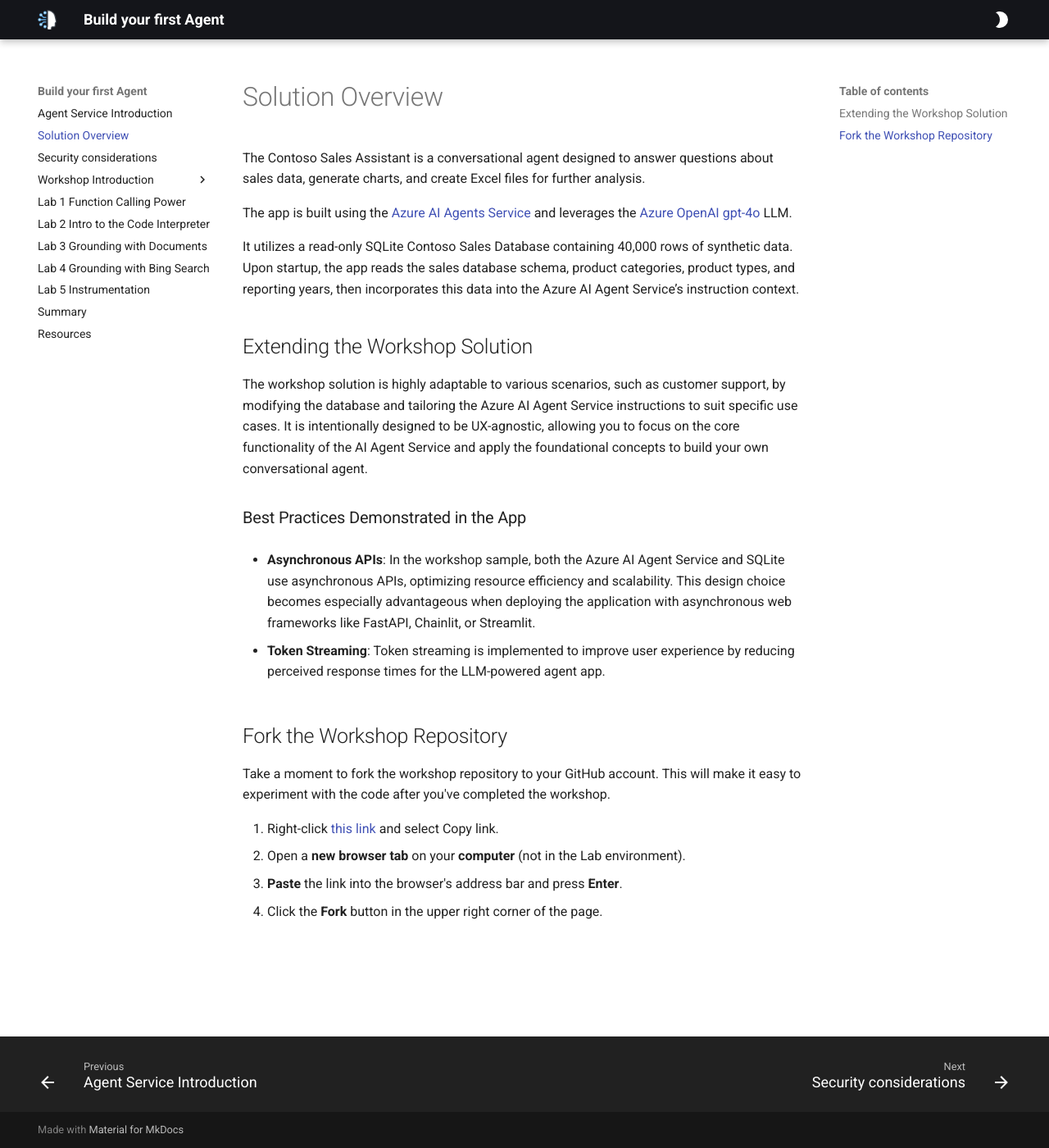
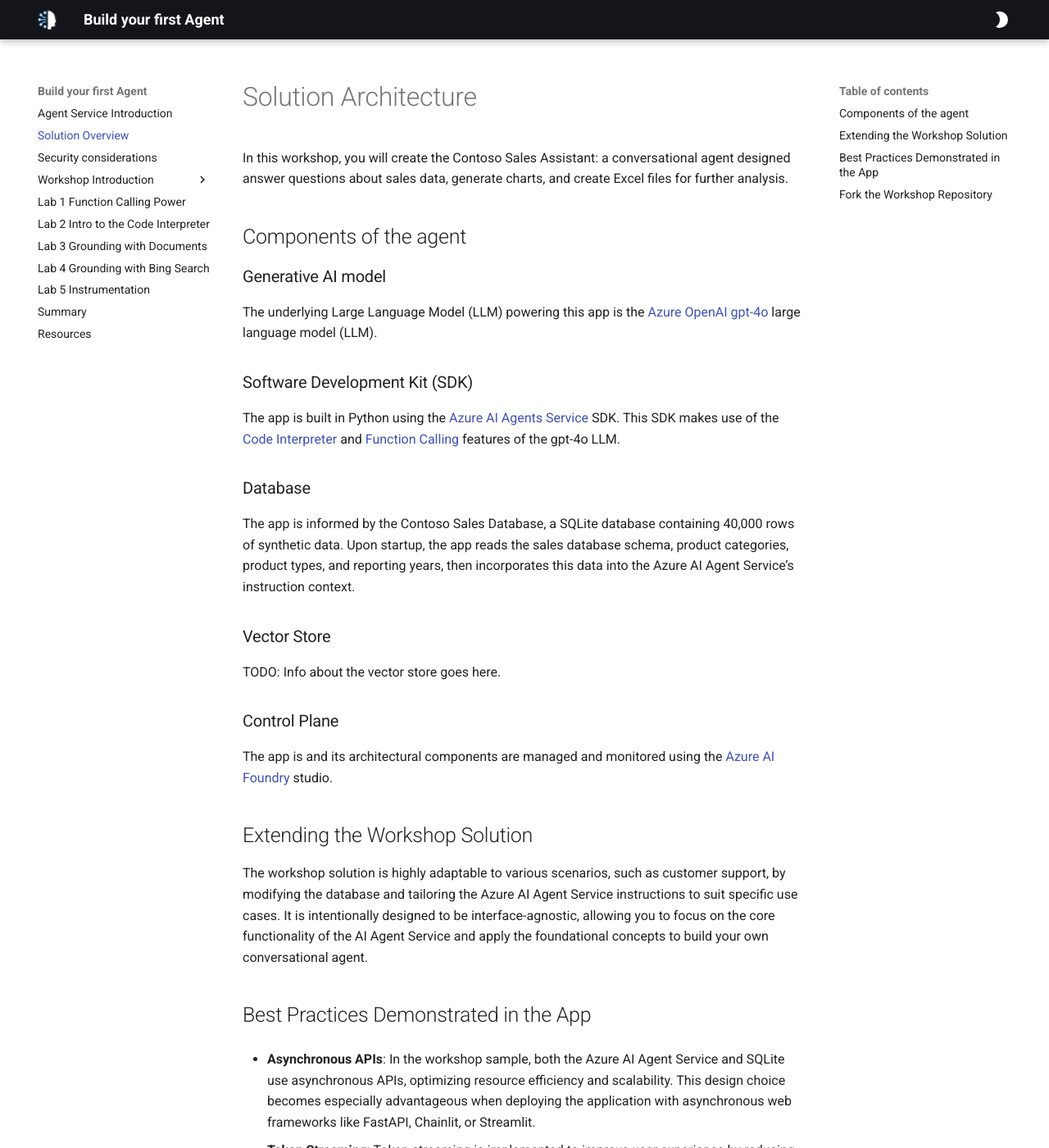
Before and after one commit to yelamanchili-murali/build-your-first-agent-with-azure-ai-agent-service-workshop, an MkDocs documentation site: the page built from docs/docs/architecture.md, in a window 1280 px wide and 1400 px high. Shown: the whole window at 82% size. Built offline with MkDocs 1.6.1 and Material for MkDocs 9.7.7, drawn with Linux system fonts in a browser that asks for light colours.

Commit message:
guide improvements

```diff
--- a/docs/docs/architecture.md
+++ b/docs/docs/architecture.md
@@ -1,16 +1,36 @@
-# Solution Overview
+# Solution Architecture
 
-The Contoso Sales Assistant is a conversational agent designed to answer questions about sales data, generate charts, and create Excel files for further analysis.
+In this workshop, you will create the Contoso Sales Assistant: a conversational agent designed answer questions about sales data, generate charts, and create Excel files for further analysis.
 
-The app is built using the [Azure AI Agents Service](https://learn.microsoft.com/azure/ai-services/agents/){:target="_blank"} and leverages the [Azure OpenAI gpt-4o](https://learn.microsoft.com/azure/ai-services/openai/concepts/models?tabs=global-standard%2Cstandard-chat-completions){:target="_blank"} LLM.
+## Components of the agent
 
-It utilizes a read-only SQLite Contoso Sales Database containing 40,000 rows of synthetic data. Upon startup, the app reads the sales database schema, product categories, product types, and reporting years, then incorporates this data into the Azure AI Agent Service’s instruction context.
+### Generative AI model
+ The underlying Large Language Model (LLM) powering this app is the [Azure OpenAI gpt-4o](https://learn.microsoft.com/azure/ai-services/openai/concepts/models?tabs=global-standard%2Cstandard-chat-completions){:target="_blank"} large language model (LLM).
+
+
+### Software Development Kit (SDK)
+
+The app is built in Python using the [Azure AI Agents Service](https://learn.microsoft.com/azure/ai-services/agents/){:target="_blank"} SDK. This SDK makes use of the [Code Interpreter](https://learn.microsoft.com/en-us/azure/ai-services/openai/how-to/code-interpreter?tabs=python) and [Function Calling](https://learn.microsoft.com/en-us/azure/ai-services/openai/how-to/assistant-functions?tabs=python) features of the gpt-4o LLM.
+
+
+### Database
+
+The app is informed by the Contoso Sales Database, a SQLite database containing 40,000 rows of synthetic data. Upon startup, the app reads the sales database schema, product categories, product types, and reporting years, then incorporates this data into the Azure AI Agent Service’s instruction context.
+
+### Vector Store
+
+TODO: Info about the vector store goes here.
+
+### Control Plane
+
+The app is and its architectural components are managed and monitored using the [Azure AI Foundry](https://ai.azure.com) studio.
 
 ## Extending the Workshop Solution
 
-The workshop solution is highly adaptable to various scenarios, such as customer support, by modifying the database and tailoring the Azure AI Agent Service instructions to suit specific use cases. It is intentionally designed to be UX-agnostic, allowing you to focus on the core functionality of the AI Agent Service and apply the foundational concepts to build your own conversational agent.
+The workshop solution is highly adaptable to various scenarios, such as customer support, by modifying the database and tailoring the Azure AI Agent Service instructions to suit specific use cases. It is intentionally designed to be interface-agnostic, allowing you to focus on the core functionality of the AI Agent Service and apply the foundational concepts to build your own conversational agent.
 
-### Best Practices Demonstrated in the App
+
+## Best Practices Demonstrated in the App
 
 - **Asynchronous APIs**:
   In the workshop sample, both the Azure AI Agent Service and SQLite use asynchronous APIs, optimizing resource efficiency and scalability. This design choice becomes especially advantageous when deploying the application with asynchronous web frameworks like FastAPI, Chainlit, or Streamlit.
--- a/docs/docs/introduction-self-guided.md
+++ b/docs/docs/introduction-self-guided.md
@@ -62,7 +62,7 @@
 
 ## Deploy the Azure Resources
 
-The following resources will be created in your Azure subscription:
+The following resources will be created the `rg-contoso-agent-workshop` resource group in your Azure subscription:
 
 - An **Azure AI Foundry hub** named **agent-wksp**
 - An **Azure AI Foundry project** named **Agent Service Workshop**
```
Also changed, not shown: docs/docs/index.md (+2 -2 lines), docs/docs/introduction-ai-tour.md (+2 -2 lines), docs/docs/security.md (+7 -1 lines).
